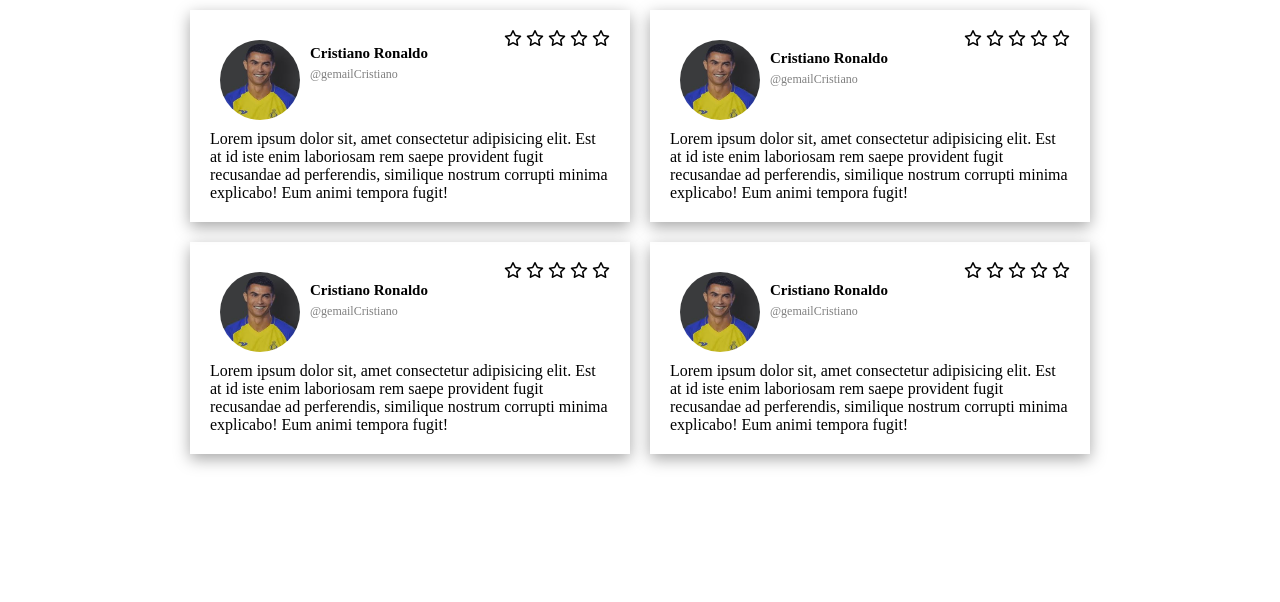
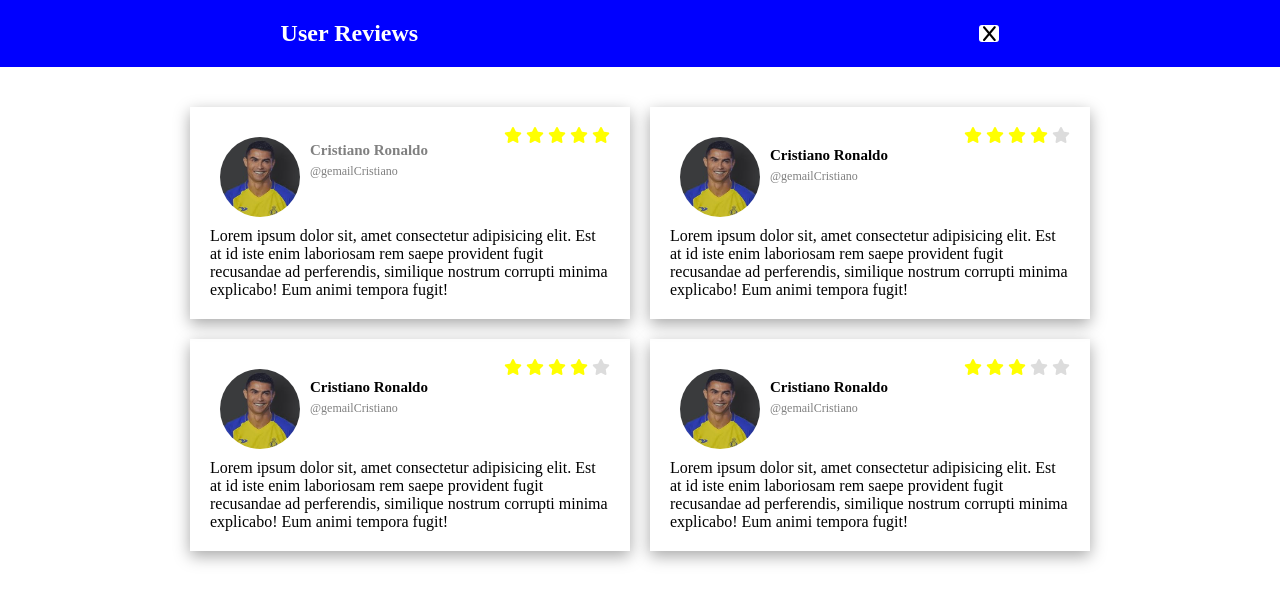
Before and after one commit to RoaaAboAbadi/car-store, a plain HTML site: page review.html in a window 1280 px wide. Drawn offline with Linux system fonts and the light colour scheme.

Commit message:
fix adminForm.js

```diff
--- a/css/review.css
+++ b/css/review.css
@@ -1,6 +1,30 @@
 body {
   padding: 0;
   margin: 0;
+}
+
+.header-container {
+  margin-bottom: 30px;
+  display: flex;
+  width: 100%;
+  background-color: blue;
+  justify-content: space-around;
+  align-items: center;
+}
+
+.header-container h2 {
+  color: white;
+}
+#close6 {
+  border-radius: 3px;
+  display: flex;
+  width: 20px;
+  font-size: 17px;
+  background-color: white;
+  color: black;
+  cursor: pointer;
+  justify-content: center;
+  align-items: center;
 }
 
 .review-container {
@@ -49,3 +73,30 @@ body {
 .icons {
   flex-direction: row;
 }
+
+.fa-star.one,
+.fa-star.two,
+.fa-star.three {
+  color: yellow;
+}
+
+.fa-star.five {
+  color: gainsboro;
+}
+
+.oneB .fa-star.four,
+.oneB .fa-star.five {
+  color: yellow;
+}
+
+.twoB .fa-star.four {
+  color: yellow;
+}
+
+.threeB .fa-star.four {
+  color: yellow;
+}
+.fourB .fa-star.four,
+.fourB .fa-star.five {
+  color: gainsboro;
+}
--- a/review.html
+++ b/review.html
@@ -6,16 +6,23 @@
     <meta http-equiv="X-UA-Compatible" content="IE=edge">
     <meta name="viewport" content="width=device-width, initial-scale=1.0">
     <link rel="stylesheet" href="./css/review.css">
+    <link rel="stylesheet" href="./css/style.css">
+
     <script src="https://kit.fontawesome.com/a2b3ab3d36.js" crossorigin="anonymous"></script>
-
 
     <title>User Review</title>
 </head>
 
 <body>
 
-    <div class="review-container">
-        <div class="review-box">
+    <header>
+        <div class="header-container">
+            <h2>User Reviews</h2>
+            <i id="close6" class="fa-solid fa-x"></i>
+        </div>
+    </header>
+    <div id="review-container" class="review-container">
+        <div class="review-box oneB">
             <div class="icons-image-container">
                 <div class="image-name-container">
                     <img class="review-img" src="./images/kris.jpg" width="80" height="80">
@@ -25,11 +32,11 @@
                     </div>
                 </div>
                 <div class="icons">
-                    <i class="fa-regular fa-star"></i>
-                    <i class="fa-regular fa-star"></i>
-                    <i class="fa-regular fa-star"></i>
-                    <i class="fa-regular fa-star"></i>
-                    <i class="fa-regular fa-star"></i>
+                    <i class="fa-solid fa-star one"></i>
+                    <i class="fa-solid fa-star two"></i>
+                    <i class="fa-solid fa-star three"></i>
+                    <i class="fa-solid fa-star four"></i>
+                    <i class="fa-solid fa-star five"></i>
                 </div>
             </div>
             <div class="review-content">
@@ -39,7 +46,7 @@
             </div>
         </div>
 
-        <div class="review-box">
+        <div class="review-box twoB">
             <div class="icons-image-container">
                 <div class="image-name-container">
                     <img class="review-img" src="./images/kris.jpg">
@@ -49,11 +56,11 @@
                     </div>
                 </div>
                 <div class="icons">
-                    <i class="fa-regular fa-star"></i>
-                    <i class="fa-regular fa-star"></i>
-                    <i class="fa-regular fa-star"></i>
-                    <i class="fa-regular fa-star"></i>
-                    <i class="fa-regular fa-star"></i>
+                    <i class="fa-solid fa-star one"></i>
+                    <i class="fa-solid fa-star two"></i>
+                    <i class="fa-solid fa-star three"></i>
+                    <i class="fa-solid fa-star four"></i>
+                    <i class="fa-solid fa-star five"></i>
                 </div>
             </div>
             <div class="review-content">
@@ -63,7 +70,7 @@
             </div>
         </div>
 
-        <div class="review-box">
+        <div class="review-box threeB">
             <div class="icons-image-container">
                 <div class="image-name-container">
                     <img class="review-img" src="./images/kris.jpg">
@@ -73,11 +80,11 @@
                     </div>
                 </div>
                 <div class="icons">
-                    <i class="fa-regular fa-star"></i>
-                    <i class="fa-regular fa-star"></i>
-                    <i class="fa-regular fa-star"></i>
-                    <i class="fa-regular fa-star"></i>
-                    <i class="fa-regular fa-star"></i>
+                    <i class="fa-solid fa-star one"></i>
+                    <i class="fa-solid fa-star two"></i>
+                    <i class="fa-solid fa-star three"></i>
+                    <i class="fa-solid fa-star four"></i>
+                    <i class="fa-solid fa-star five"></i>
                 </div>
             </div>
             <div class="review-content">
@@ -87,7 +94,7 @@
             </div>
         </div>
 
-        <div class="review-box">
+        <div class="review-box fourB">
             <div class="icons-image-container">
                 <div class="image-name-container">
                     <img class="review-img" src="./images/kris.jpg">
@@ -97,11 +104,11 @@
                     </div>
                 </div>
                 <div class="icons">
-                    <i class="fa-regular fa-star"></i>
-                    <i class="fa-regular fa-star"></i>
-                    <i class="fa-regular fa-star"></i>
-                    <i class="fa-regular fa-star"></i>
-                    <i class="fa-regular fa-star"></i>
+                    <i class="fa-solid fa-star one"></i>
+                    <i class="fa-solid fa-star two"></i>
+                    <i class="fa-solid fa-star three"></i>
+                    <i class="fa-solid fa-star four"></i>
+                    <i class="fa-solid fa-star five"></i>
                 </div>
             </div>
             <div class="review-content">
@@ -111,6 +118,14 @@
             </div>
         </div>
     </div>
+
+    <script>
+        const close6 = document.getElementById("close6");
+
+        close6.addEventListener("click", function (e) {
+            window.location.href = "./index.html";
+        });
+    </script>
 </body>
 
 </html>
```
Also changed, not shown: admin.html (+3 -1 lines), index.html (+1 -1 lines), js/admin.js (+17 -43 lines), js/adminForm.js (+15 -3 lines), js/displayCarsFun.js (+3 -17 lines).
